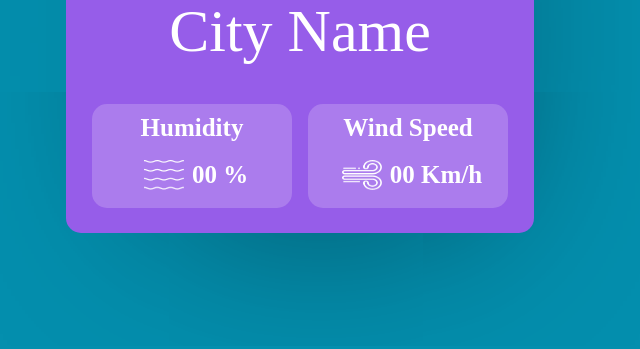
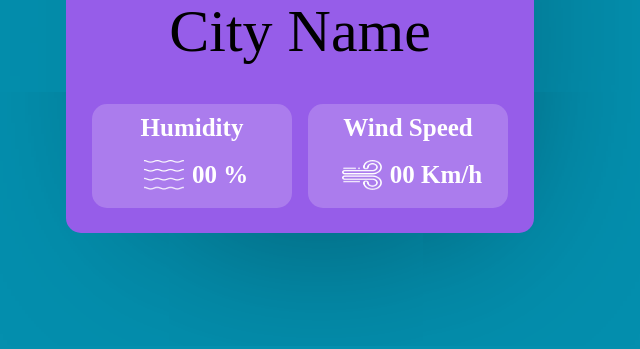
Before and after one commit to CapOfCode/JSWeatherCard, a plain HTML site: page index.html in a window 1280 px wide. Shown: the part 417-766 px from the top of the page, without its empty margins (340-980 px from the left). Drawn offline with Linux system fonts and the light colour scheme; no server answers.

Commit message:
color to cityname

```diff
--- a/style.css
+++ b/style.css
@@ -91,7 +91,7 @@ input {
 
 .cityname{
     font-size: 60px;
-    color:#FFF;
+    color: Black;
     text-align: center;
 }
 
```
